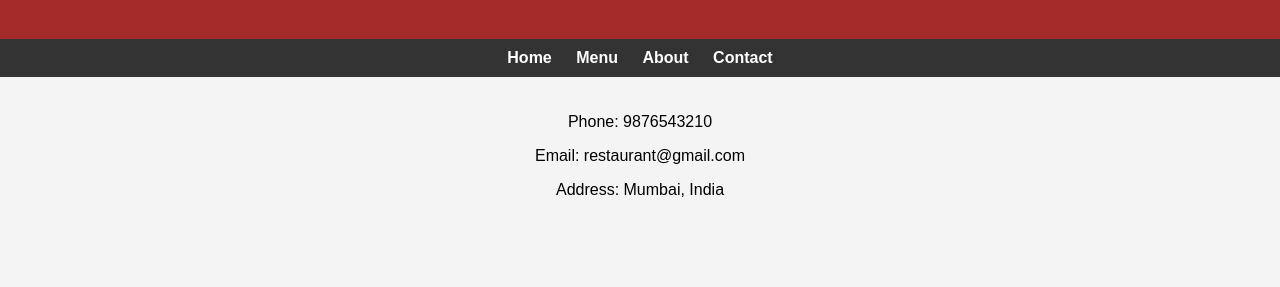
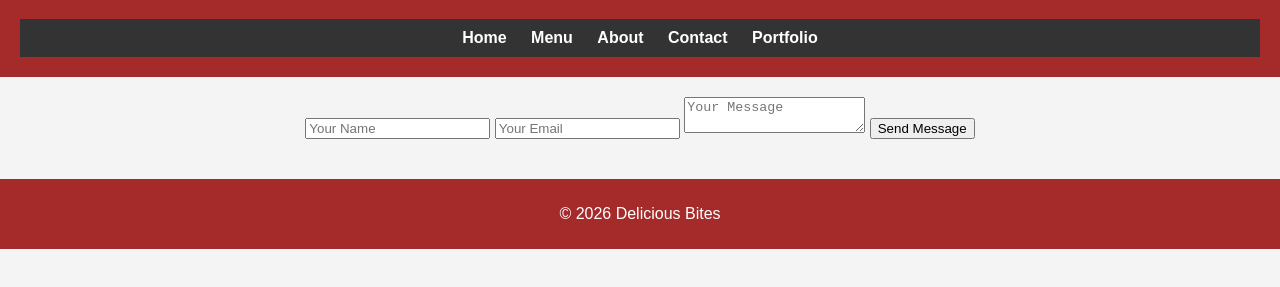
Before and after one commit to n0t-rael/restaurant-website, a plain HTML site: page contact.html in a window 1280 px wide. Shown: the part 81-368 px from the top of the page. Drawn offline with Linux system fonts and the light colour scheme.

Commit message:
Update contact.html

```diff
--- a/contact.html
+++ b/contact.html
@@ -3,26 +3,37 @@
 <head>
     <title>Contact</title>
     <link rel="stylesheet" href="style.css">
+    <meta name="viewport" content="width=device-width, initial-scale=1.0">
 </head>
 
 <body>
 
 <header>
     <h1>Contact Us</h1>
-</header>
-
     <nav>
         <a href="index.html">Home</a>
         <a href="menu.html">Menu</a>
         <a href="about.html">About</a>
         <a href="contact.html">Contact</a>
+        <a href="portfolio.html">Portfolio</a>
     </nav>
+</header>
 
-<section>
-<p>Phone: 9876543210</p>
-<p>Email: restaurant@gmail.com</p>
-<p>Address: Mumbai, India</p>
+<section class="box">
+    <form>
+        <input type="text" placeholder="Your Name" required>
+
+        <input type="email" placeholder="Your Email" required>
+
+        <textarea placeholder="Your Message" required></textarea>
+
+        <input type="submit" value="Send Message">
+    </form>
 </section>
+
+<footer>
+    <p>&copy; 2026 Delicious Bites</p>
+</footer>
 
 </body>
 </html>
```
Lines whose indentation alone changed are shown as unchanged.
